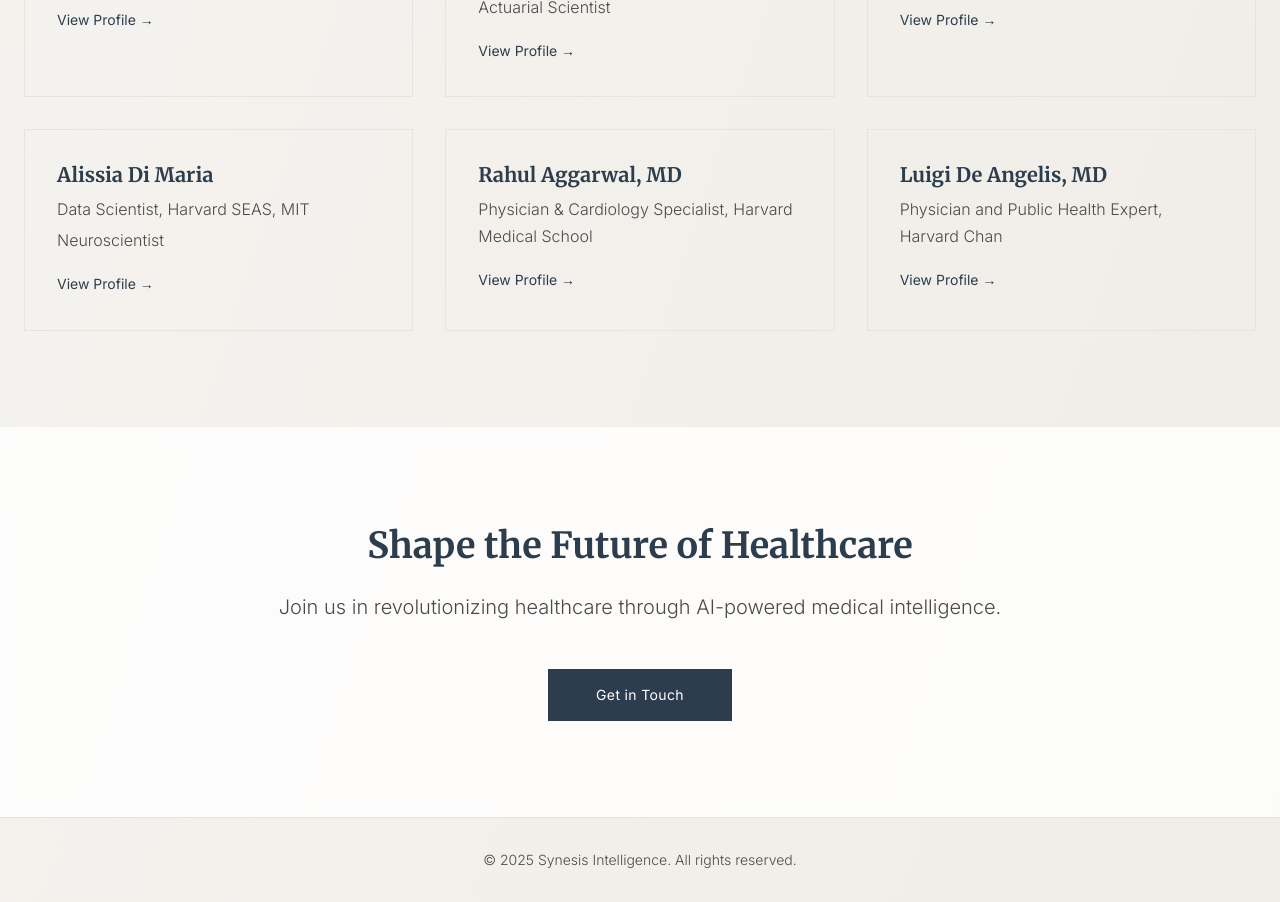
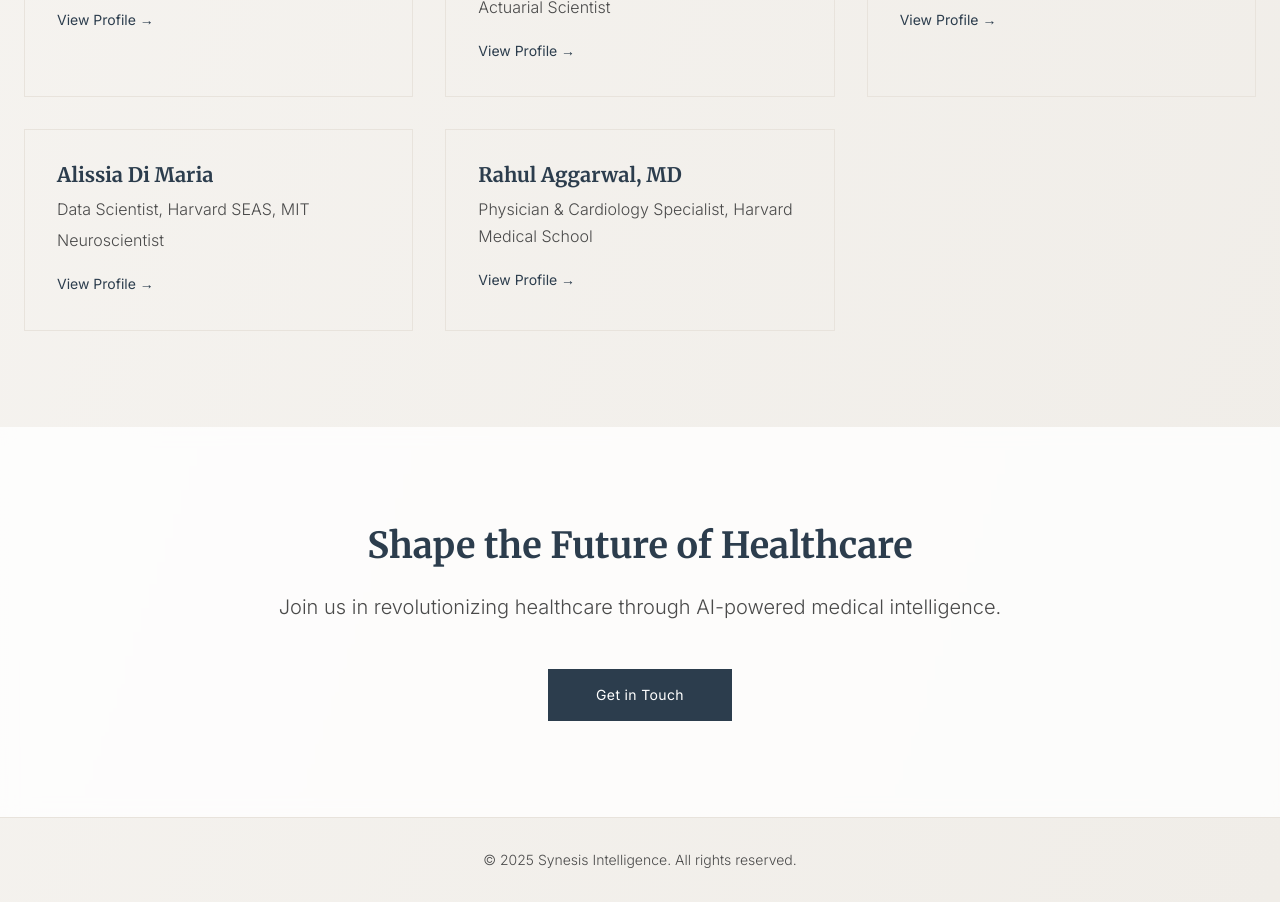
Before and after one commit to AlyssaMiaTaliotis/synesis-landing-page-2, a Next.js app: page / in a window 1280 px wide. Shown: the part 2960-3862 px from the top of the page. Built offline with nearby package versions, Linux system fonts and the light colour scheme.

Commit message:
Remove luigi

```diff
--- a/src/app/page.tsx
+++ b/src/app/page.tsx
@@ -227,17 +227,6 @@ export default function Home() {
                 View Profile →
               </Link>
             </div>
-            <div className="p-8 border border-[#E8E3DC] hover:border-[#2C3D4D] transition-all">
-              <h3 className="text-xl font-light text-[#2C3D4D] mb-2">Luigi De Angelis, MD</h3>
-              <p className="text-[#4A4A4A] font-light mb-4">Physician and Public Health Expert, Harvard Chan</p>
-              <Link
-                href="https://www.linkedin.com/in/luigi-de-angelis-md-803388205/"
-                target="_blank"
-                className="text-sm text-[#2C3D4D] hover:underline"
-              >
-                View Profile →
-              </Link>
-            </div>
           </div>
         </div>
       </section>
```
